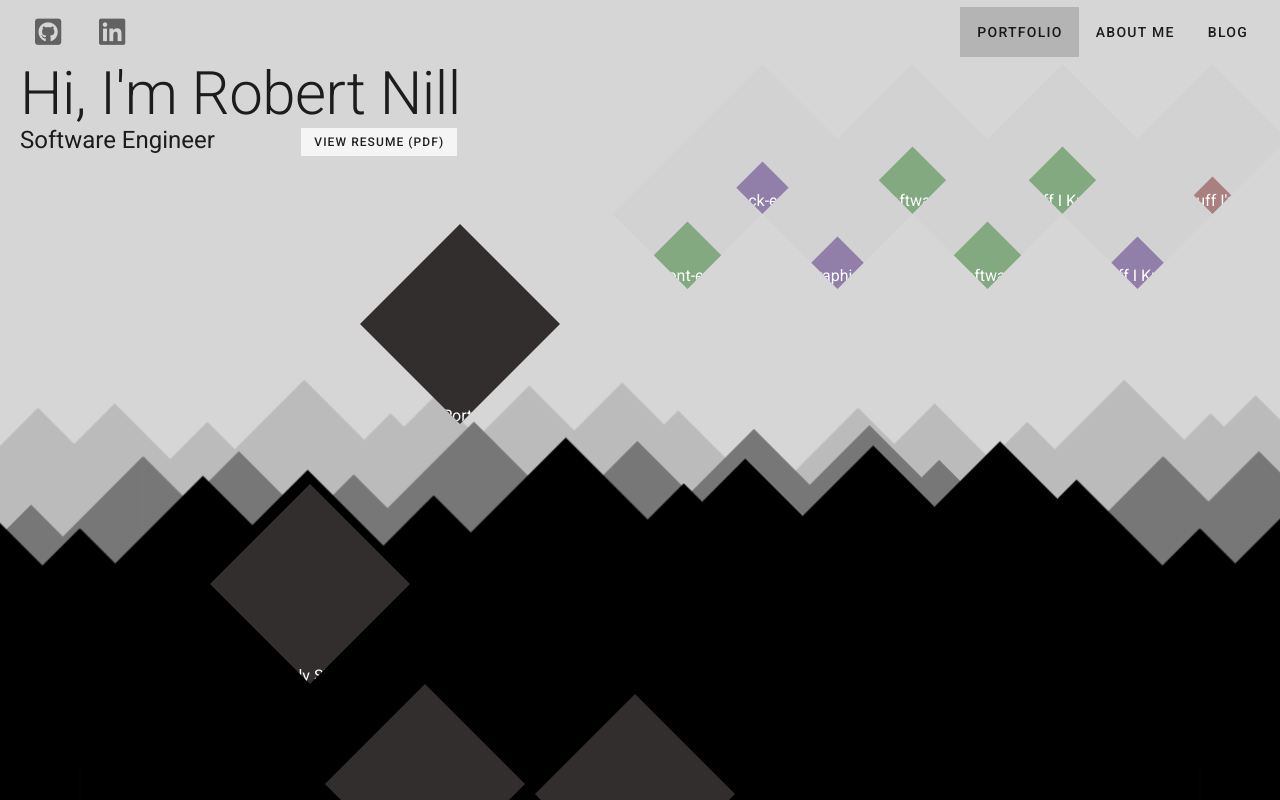
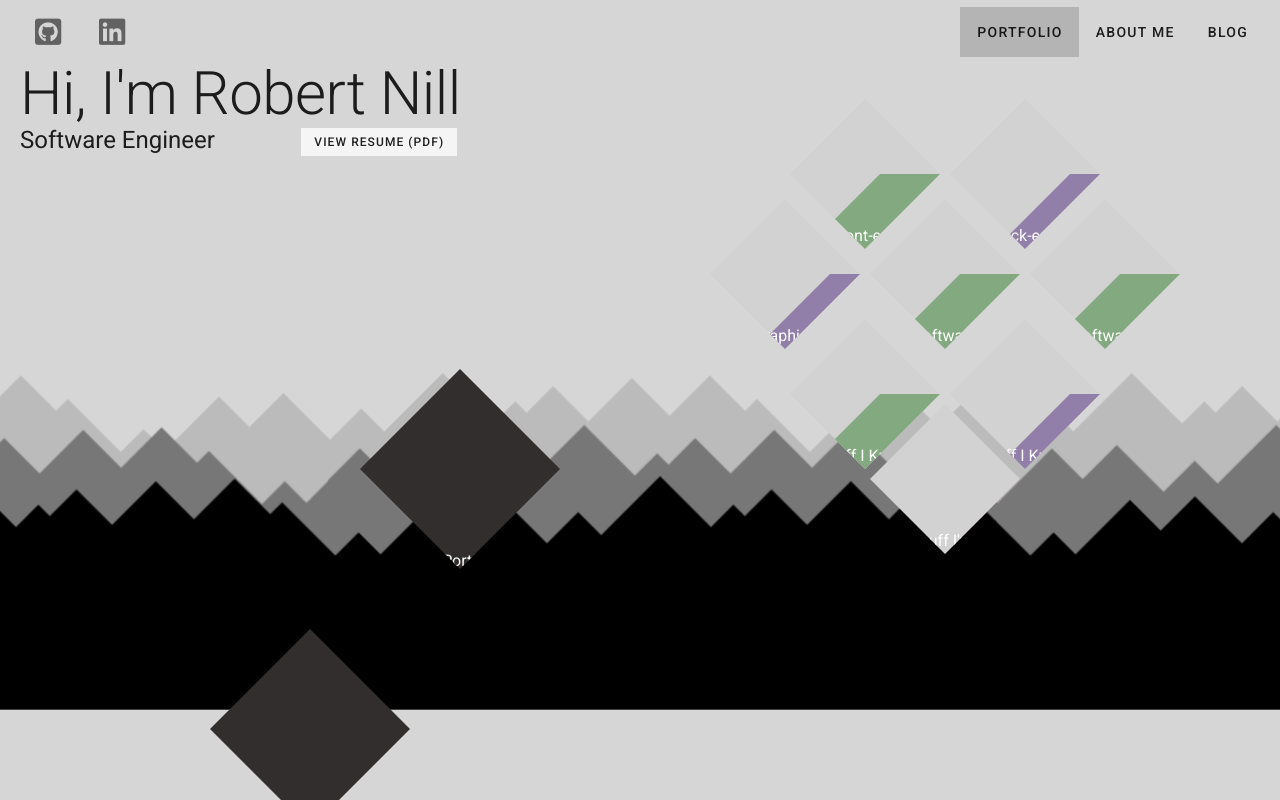
Before and after one commit to rmnill202/2020-portfolio-site, a Vue app: page / in a window 1280 px wide. Shown: the top 800 px of the page. Built offline with nearby package versions, Linux system fonts and the light colour scheme.

Commit message:
Project stuff, parallax

```diff
--- a/public/index.html
+++ b/public/index.html
@@ -1,5 +1,5 @@
 <!DOCTYPE html>
-<html lang="en">
+<html lang="en" style="overflow: hidden">
   <head>
     <meta charset="utf-8">
     <meta http-equiv="X-UA-Compatible" content="IE=edge">
--- a/src/App.vue
+++ b/src/App.vue
@@ -1,8 +1,25 @@
 <template>
-  <v-app style="background-color: rgb(214, 214, 214)">
+  <v-app>
+    <div class="app-container" style="position: inherit">
+
+    <!-- Parallaxed background -->
+    <!-- <div class="parallax_section parallax_layer_1">
+      <div class="project-bg"/>
+    </div> -->
+    <div class="parallax_section parallax_layer_3">
+      <div class="bg-3"/>
+    </div>
+    <div class="parallax_section parallax_layer_2">
+      <div class="bg-2"/>
+    </div>
+    <div class="parallax_section parallax_layer_1">
+      <div class="bg-1">
+        <!-- <div class="bg-fill"></div> -->
+      </div>
+    </div>
 
     <!-- Navigation -->
-    <div>
+    <div > <!-- style="position: sticky; top: 0" -->
 
       <!-- Navigation Bar -->
       <v-toolbar flat color="transparent" min-height="64px" height="64px"> <!--  height="100px" -->
@@ -42,6 +59,10 @@
 
     <!-- Page Contents -->
     <router-view/>
+    </div>
+
+
+
 
   </v-app>
 </template>
@@ -73,4 +94,84 @@ export default {
   flex-wrap: wrap;
 }
 
+.app-container {
+  position:inherit;
+  background-color: rgb(214, 214, 214);
+  height: 100vh;
+  overflow-x: hidden;
+  overflow-y: auto;
+  perspective: 1px;
+}
+
+.parallax_section {
+  position: absolute;
+  top: 0;
+  right: 0;
+  bottom: 0;
+  left: 0;
+  z-index: -100;
+}
+
+/* 1 + (translateZ * -1) / perspective */
+
+.parallax_layer_1 {
+  transform: translateZ(-5px) scale(6.2);
+}
+
+.parallax_layer_2 {
+  transform: translateZ(-6px) scale(7.2);
+}
+
+.parallax_layer_3 {
+  transform: translateZ(-7px) scale(8.2);
+}
+
+.project-bg {
+  margin-top: 450px;
+  position: absolute;
+  width: 110%;
+  min-height: 500px;
+  background-image: url('~@/assets/m_bg_01.svg'), url('~@/assets/m_bg_02.svg'), url('~@/assets/m_bg_03.svg');
+  background-repeat: repeat-x, repeat-x, repeat-x;
+  background-position: center top, 55% -5px, 45% -25px;
+  background-size: 1120px, 1020px, 820px;
+}
+
+.bg-1 {
+  margin-top: 400px;
+  position: absolute;
+  width: 110%;
+  /* min-height: 500px; */
+  min-height: 300px;
+  background-image: url('~@/assets/m_bg_01.svg');
+  background-repeat: repeat-x;
+  background-position: center top;
+  /* transform: scaleZ(0.5); */
+  /* background-size: 1120px; */
+}
+
+.bg-2 {
+  margin-top: 350px;
+  position: absolute;
+  width: 110%;
+  /* min-height: 500px; */
+  min-height:300px;
+  background-image: url('~@/assets/m_bg_02.svg');
+  background-repeat: repeat-x;
+  background-position: center top;
+  /* background-size: 1120px; */
+}
+
+.bg-3 {
+  margin-top: 300px;
+  position: absolute;
+  width: 110%;
+  /* min-height: 500px; */
+  min-height:300px;
+  background-image: url('~@/assets/m_bg_03.svg');
+  background-repeat: repeat-x;
+  background-position: center top;
+  /* background-size: 1120px; */
+}
+
 </style>
--- a/src/components/ProjectsPanel.vue
+++ b/src/components/ProjectsPanel.vue
@@ -36,20 +36,15 @@ export default {
 .projects-panel-div {
   display: flex;
   justify-content: center;
+  margin-top: -120px;
 }
 
-/** LARGER SCREENS **/
 .project-grid {
   display: grid;
   justify-items: center;
   grid-template-columns: repeat(5, 210px);
   /* margin-right: 200px; */
 }
-
-
-
-
-
 
 .project-diamond {
   position: relative;
@@ -158,7 +153,7 @@ export default {
   }
 
   .projects-panel-div {
-    margin-top: 150px;
+    margin-top: 120px;
   }
 
   .project-diamond:nth-child(3n + 1) {
@@ -199,6 +194,7 @@ export default {
 
 }
 
+/** LARGER SCREENS **/
 @media screen and (min-width: 1040px) {
   .project-diamond:nth-child(3n + 1) {
     grid-column-start: 2;
--- a/src/components/SkillsPanel.vue
+++ b/src/components/SkillsPanel.vue
@@ -1,13 +1,18 @@
 <template>
-  <div>
+  <div class="skill-div">
     <div class="skill-grid">
-      <button class="diamond-div" v-for="(s, index) in skills">
+
+      <div  v-for="(s, index) in skills" class="skill-diamond-container">
+        <button class="skill-diamond">
           <div :class="`diamond-fill fill-${s.v}`" :style="`background-color: ${s.color}`"/>
           <div class="diamond-text">{{s.title}}</div>
           <div class="diamond-details">
             <div v-for="sub in s.sub"> {{sub}}</div>
           </div>
         </button>
+      </div>
+
+
     </div>
   </div>
 </template>
@@ -28,23 +33,83 @@ export default {
 
 <style scoped>
 
-.skill-grid {
+.skill-div {
   display: flex;
   flex-wrap: wrap;
   justify-content: center;
-
+  margin-top: 100px;
 }
 
-.diamond-div:nth-child(1n + 1) {
-margin-top: 75px;  margin-right: -37.5px; margin-left: -37.5px;
+.skill-grid {
+  display: grid;
+  justify-items: center;
+  grid-template-columns: repeat(5, 160px);
 }
-.diamond-div:nth-child(2n + 0) {
-margin-top: 0px; margin-right: -37.5px; margin-left: -37.5px;
+
+.skill-diamond-container {
+  position: relative;
+  width: 0px;
+  height: 150px;
+  margin-top: -65px;
+}
+
+.skill-diamond-container {
+  grid-column-start: 1;
+  grid-column-end:   3;
+}
+.skill-diamond-container:nth-child(1) {
+  grid-column-start: 2;
+  grid-column-end:   3;
+  /* margin-top: -75px;
+  margin-right: 25px; */
+}
+.skill-diamond-container:nth-child(2) {
+  grid-column-start: 3;
+  grid-column-end:   4;
+  margin-bottom: 15px;
+}
+
+.skill-diamond-container:nth-child(3) {
+  grid-column-start: 1;
+  grid-column-end:   3;
+  grid-row-start:   2;
+  grid-row-end:     3;
+  /* margin-left: 15px; */
+  margin-bottom: 35px;
+}
+.skill-diamond-container:nth-child(4) {
+  grid-column-start: 2;
+  grid-column-end:   4;
+  grid-row-start:   2;
+  grid-row-end:     3;
+}
+.skill-diamond-container:nth-child(5) {
+  grid-column-start: 3;
+  grid-column-end:   5;
+  grid-row-start:   2;
+  grid-row-end:     3;
+  /* margin-bottom: 25px; */
+}
+
+.skill-diamond-container:nth-child(6) {
+  grid-column-start: 2;
+  grid-column-end:   3;
+}
+.skill-diamond-container:nth-child(7) {
+  grid-column-start: 3;
+  grid-column-end:   4;
+}
+.skill-diamond-container:nth-child(8) {
+  grid-column-start: 1;
+  grid-column-end:   5;
+  /* margin-left: 20px; */
 }
 
 
-.diamond-div {
+
+.skill-diamond {
   /* background-image: url('~@/assets/placeholder.jpeg'); */
+  position: absolute;
   flex-direction: column;
   background-color: #d2d2d2;
   height: 150px;
@@ -53,10 +118,10 @@ margin-top: 0px; margin-right: -37.5px; margin-left: -37.5px;
   clip-path: polygon(50% 0,100% 50%,50% 100%,0 50%);
   transition: all 0.5s;
 }
-.diamond-div:hover {
+.skill-diamond:hover {
   background-color: #c4c4c4;
 }
-.diamond-div:focus {
+.skill-diamond:focus {
   clip-path: polygon(0 0, 100% 0, 100% 100%, 0 100%);
   z-index: 9999;
   pointer-events: none; /* Allows the second click to de-focus */
@@ -77,7 +142,7 @@ margin-top: 0px; margin-right: -37.5px; margin-left: -37.5px;
 
   pointer-events: none;
 }
-.diamond-div:focus .diamond-text {
+.skill-diamond:focus .diamond-text {
   color: rgba(255, 255, 255, 0);
 }
 
@@ -90,28 +155,41 @@ margin-top: 0px; margin-right: -37.5px; margin-left: -37.5px;
   pointer-events: none;
   margin-top: 5px;
 }
-.diamond-div:focus .diamond-details {
+.skill-diamond:focus .diamond-details {
   color: rgba(255, 255, 255, 255);
 }
 
+.fill-5 {
+  clip-path: polygon(-100% 50%, 50% -100%, 200% 50%, 50% 200%);
+
+  /* clip-path: polygon(-35% 115%, 115% -35%, 200% 50%, 50% 200%); */
+}
 
 .fill-4 {
-  clip-path: polygon(5% 50%, 50% 5%, 95% 50%, 50% 95%);
+  clip-path: polygon(-45% 105%, 105% -45%, 200% 50%, 50% 200%);
+
+  /* clip-path: polygon(-35% 115%, 115% -35%, 200% 50%, 50% 200%); */
 }
 .fill-3 {
-  clip-path: polygon(15% 50%, 50% 15%, 85% 50%, 50% 85%);
+  clip-path: polygon(-35% 115%, 115% -35%, 200% 50%, 50% 200%);
+
+
+  /* clip-path: polygon(-25% 125%, 125% -25%, 200% 50%, 50% 200%); */
 }
 .fill-2 {
-  clip-path: polygon(25% 50%, 50% 25%, 75% 50%, 50% 75%);
 
+  clip-path: polygon(-25% 125%, 125% -25%, 200% 50%, 50% 200%);
+
+  /* clip-path: polygon(-15% 135%, 135% -15%, 200% 50%, 50% 200%); */
 }
 
 
-.diamond-div:focus .fill-2, .diamond-div:focus .fill-3, .diamond-div:focus .fill-4 {
-  /* clip-path: polygon(50% 0%, 100% 0, 100% 100%, 50% 100%, 0 100%, 0 0); */
-  /* clip-path: polygon(0 0, 100% 0, 100% 100%, 0 100%, 0 0); */
+.skill-diamond:focus .fill-2, .skill-diamond:focus .fill-3, .skill-diamond:focus .fill-4 {
+  /* clip-path: polygon(-100% 50%, 50% -100%, 200% 50%, 50% 200%); */
   clip-path: polygon(-100% 50%, 50% -100%, 200% 50%, 50% 200%);
 }
+
+
 
 .diamond-fill {
   background-color: #82a97f;
--- a/src/views/Home.vue
+++ b/src/views/Home.vue
@@ -21,7 +21,7 @@
     <div class="homepage-portfolio">
 
       <!-- <div class="display-1" style="margin-left: 20px">Projects</div> -->
-      <div class="project-bg"></div>
+      <!-- <div class="project-bg"></div> -->
       <projects-panel/>
 
     </div>
@@ -71,7 +71,7 @@ export default {
   margin-left: 80px;
 }
 
-.project-bg {
+/* .project-bg {
   position: absolute;
   width: 100%;
   min-height: 500px;
@@ -79,7 +79,7 @@ export default {
   background-repeat: repeat-x, repeat-x, repeat-x;
   background-position: center top, 55% -5px, 45% -25px;
   background-size: 1120px, 1020px, 820px;
-}
+} */
 
 .project-panel {
   /* min-height: 500px; */
```
Lines whose indentation alone changed are shown as unchanged.
